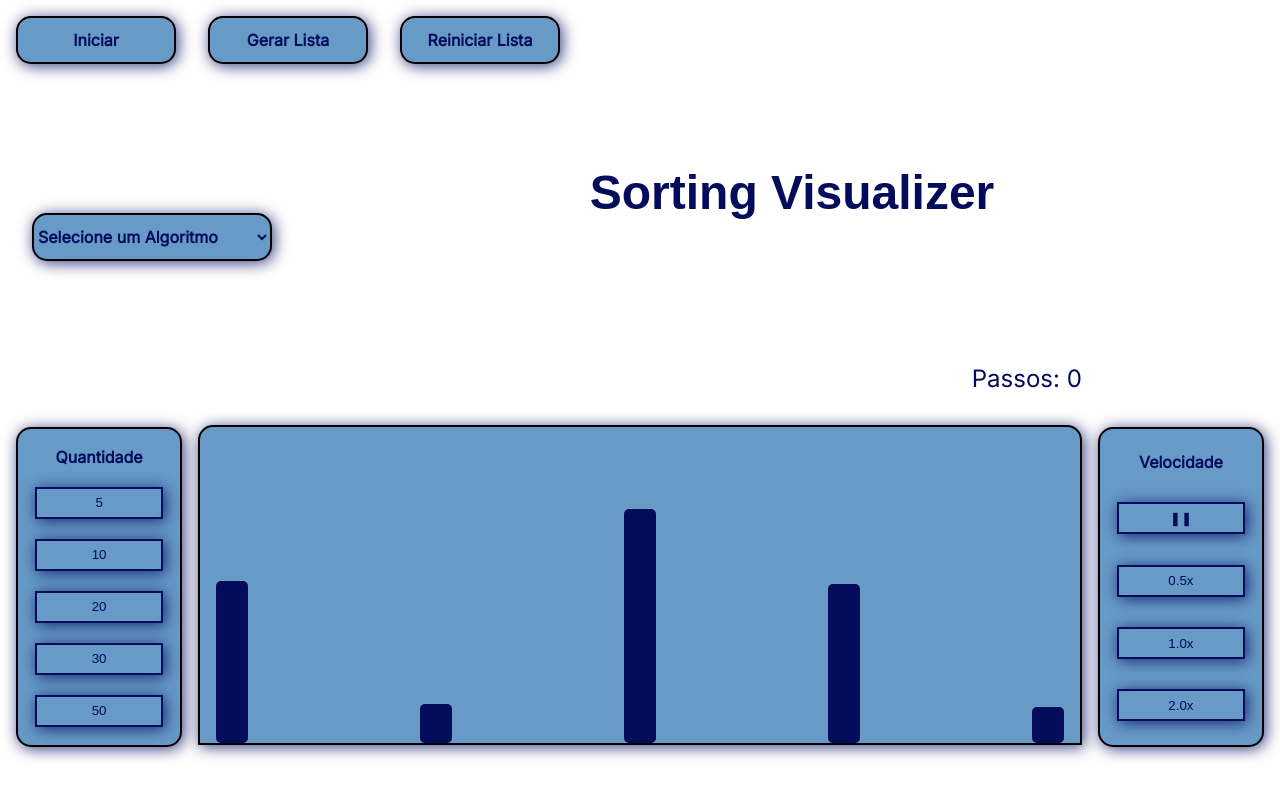
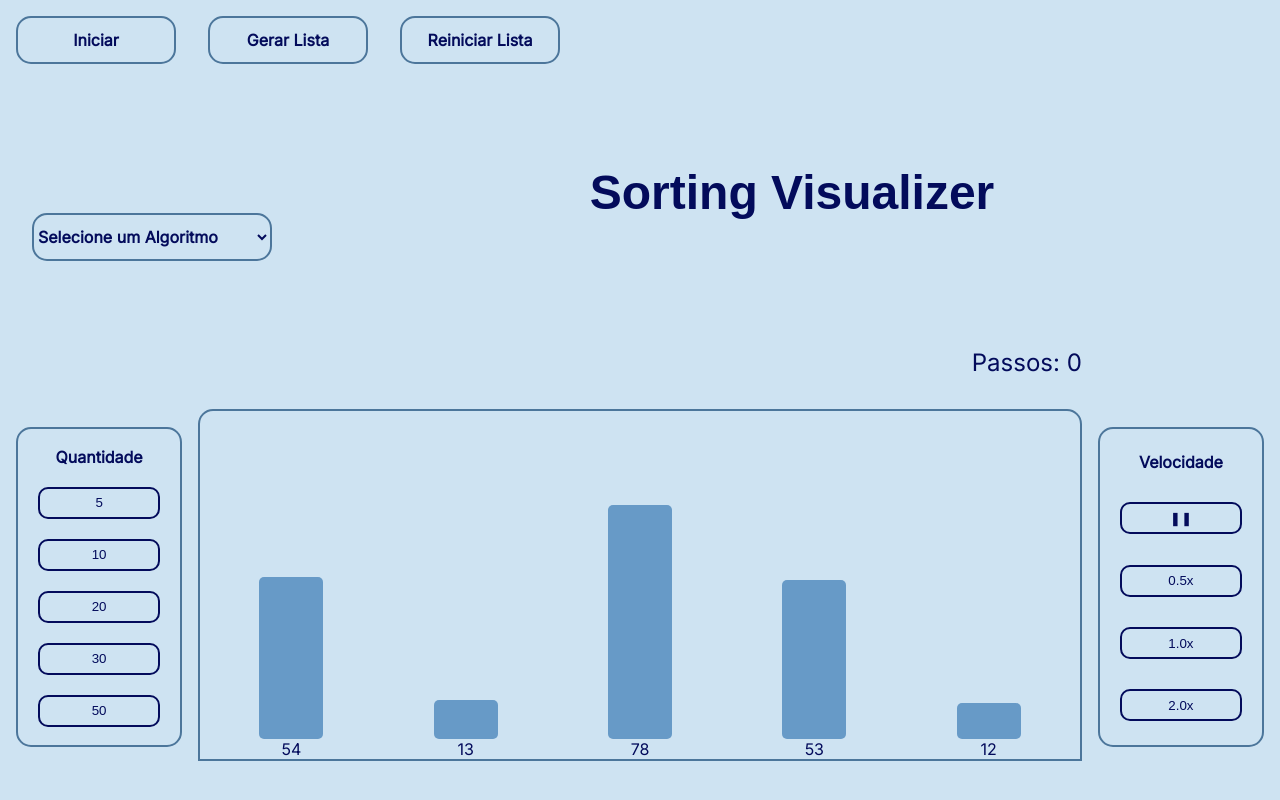
Before and after one commit to JoaoGabrielSSilva/Ordenai, an Electron app: page index.html in a window 1280 px wide. Drawn offline with Linux system fonts and the light colour scheme; a web font is replaced by a local one.

Commit message:
adicionado valores das barras

```diff
--- a/app.js
+++ b/app.js
@@ -34,7 +34,7 @@ const estado = {
     estaPausado: false
 }
 
-let duracaoPasso = 250; //duração do passo (1000 = 1 segundo)
+let duracaoPasso = 500; //duração do passo (1000 = 1 segundo)
 let lista = []; // inicializando a lista
 let listaAtual = []; // utilizado para armazenar a lista atual para reiniciar
 let passos = 0; // inicializando o contador de passos
@@ -65,7 +65,6 @@ function atualizarVelocidade(velocidade){
 //função que gera uma lista aleatória
 function gerarListaAleatoria(tamanho) {
 
-
     lista = Array.from({ length: tamanho }, () => Math.floor(Math.random() * 100) + 1); //gera uma lista com barras de tamanho entre 1 a 300
     listaAtual = Array.from(lista); // cria uma cópia da lista atual para reset
     mostrarLista(); // exibe a lista gerada
@@ -77,37 +76,29 @@ function mostrarLista() {
     const barrasAtivas = document.querySelectorAll('.barra.ativo');
     barrasAtivas.forEach(barra => barra.classList.remove('ativo'));
 
-    if (containerLista.children.length !== lista.length) {
-        containerLista.innerHTML = '';
-        lista.forEach((value) => {
-            const barra = document.createElement('div');
-            barra.className = 'barra';
-            barra.style.height = `${value * 3}px`;
-            containerLista.appendChild(barra);
-        });
-    } else {
-        const barras = containerLista.children;
-        lista.forEach((value, index) => {
-            barras[index].style.height = `${value * 3}px`;
-        });
-    }
+    containerLista.innerHTML = '';
+    lista.forEach((valor) => {
+        const barraContainer = document.createElement('div');
+        barraContainer.className = 'barra-container';
+
+        const barra = document.createElement('div');
+        barra.className = 'barra';
+        barra.style.height = `${valor * 3}px`;
+
+        const valorTexto = document.createElement('span');
+        valorTexto.className = 'valor-barra';
+        valorTexto.textContent = valor;
+
+        barraContainer.appendChild(barra);
+        barraContainer.appendChild(valorTexto);
+        containerLista.appendChild(barraContainer);
+    })
 }
 
 //função para realizar trocas em diferentes algoritmos de ordenação
 function trocar(i, j) {
-    const barras = containerLista.children;
-    const tempEsquerda = barras[i].offsetLeft;
-    const tempDireita = barras[j].offsetLeft;
-
-    barras[i].style.transform = `translateX(${tempDireita - tempEsquerda}px)`;
-    barras[j].style.transform = `translateX(${tempEsquerda - tempDireita}px)`;
-
-    setTimeout(() => {
-        barras[i].style.transform = 'translateX(0)';
-        barras[j].style.transform = 'translateX(0)';
-        [lista[i], lista[j]] = [lista[j], lista[i]];
-        mostrarLista();
-    }, duracaoPasso / 2);
+    [lista[i], lista[j]] = [lista[j], lista[i]];
+    mostrarLista();
 }
 
 //função que inicia a ordenação ao clicar no botão
--- a/style.css
+++ b/style.css
@@ -6,9 +6,9 @@
     --background: #CEE3F2;
     --dark-color: #030B5B;
     --light-color: #679AC7;
+    --border-color: #4c769b;
     --primary-font: "Sarpanch", sans-serif;
     --secondary-font: "Inter", sans-serif;
-
 }
 
 
@@ -22,7 +22,7 @@
 body{
     display: flex;
     flex-wrap: wrap;
-
+    background-color: var(--background);
     width: 100vw;
     height: 100vh;
     overflow: hidden;
@@ -48,48 +48,34 @@ h1{
 
 
     .btn{
-        background-color: var(--light-color);
+        background-color: var(--background);
         width: 10rem;
         height: 3rem;
         margin: 1rem;
-        border: 2px solid #000;
+        border: 2px solid var(--border-color);
         border-radius: 15px;
         font-family: var(--secondary-font);
         font-weight: 700;
         font-size: 1rem;
         color: var(--dark-color);
         cursor: pointer;
-        transition: all 0.3s ease;
-        box-shadow: 2px 2px 15px 0px rgba(3, 11, 91, 0.8);
     }
 
-    .btn:hover {
-        background-color: var(--dark-color); /* Altera a cor de fundo */
-        color: var(--light-color); /* Altera a cor do texto */
-        box-shadow: 0 4px 8px rgba(0, 0, 0, 0.2); /* Adiciona uma sombra suave */
-    }
+
 }
 
 #selec-algoritmos{
-    background-color: var(--light-color);
+    background-color: var(--background);
     height: 3rem;
     width: 15rem;
     margin: 3rem 2rem;
-    border: 2px solid #000;
+    border: 2px solid var(--border-color);
     border-radius: 15px;
     font-family: var(--secondary-font);
     font-weight: 700;
     font-size: 1rem;
     color: var(--dark-color);
     cursor: pointer;
-    transition: all 0.3s ease;
-    box-shadow: 2px 2px 15px 0px rgba(3, 11, 91, 0.8);
-}
-
-#selec-algoritmos:hover {
-    background-color: var(--dark-color); /* Altera a cor de fundo */
-    color: var(--light-color); /* Altera a cor do texto */
-    box-shadow: 0 4px 8px rgba(0, 0, 0, 0.2); /* Adiciona uma sombra suave */
 }
 
 
@@ -118,23 +104,25 @@ h1{
             gap: 0.5rem;
             height: 100%;
             width: 100%;
-            min-height: 40vh;
-            background-color: var(--light-color);
-            border: 2px solid #000;
+            min-height: 22rem;
+            background-color: var(--background);
+            border: 2px solid var(--border-color);
             border-radius: 15px 15px 0 0;
-            padding: 1rem 1rem 0;
+            padding: 1rem 0.5rem 0;
             margin-top: 2rem;
-            box-shadow: 2px 2px 15px 0px rgba(3, 11, 91, 0.8);
+
+            .barra-container{
+                flex: 1;
+                display: flex;
+                flex-direction: column;
+                align-items: center;
+                min-width: 0;
 
                 .barra {
-                flex: 1;
-                width: 0.5rem;
-                min-width: 1rem;
-                max-width: 2rem;
-                background-color: var(--dark-color);
-                transition: height 0.5s ease;
-                transform: 0.5s ease;
-                transform: translateX(0);
+                    width: 100%;
+                    min-width: 0.5rem;
+                    max-width: 4rem;
+                    background-color: var(--light-color);
                     border-radius: 5px;
                 }
 
@@ -145,6 +133,17 @@ h1{
                 .chave{
                     background-color: #36f436;
                 }
+
+                .valor-barra{
+                    font-family: var(--secondary-font);
+                    font-size: 1rem;
+                    color: var(--dark-color);
+                }
+
+
+            }
+
+
         }
     }
 
@@ -156,14 +155,13 @@ h1{
         width: 15%;
         height: 100%;
         margin: 4rem 1rem 0;
-        background-color: var(--light-color);
-        border: 2px solid #000;
+        background-color: var(--background);
+        border: 2px solid var(--border-color);
         border-radius: 15px;
         font-family: var(--secondary-font);
         font-weight: 700;
         font-size: 1rem;
         color: var(--dark-color);
-        box-shadow: 2px 2px 15px 0px rgba(3, 11, 91, 0.8);
 
         p{
             text-align: center;
@@ -171,15 +169,16 @@ h1{
         }
 
         .btn{
-            background-color: var(--light-color);
+            background-color: var(--background);
             color: var(--dark-color);
             border: 2px solid var(--dark-color);
+            border-radius: 10px;
             margin-bottom: 1rem;
-            width: 8rem;
+            width: 75%;
             height: 2rem;
             cursor: pointer;
             transition: all 0.3s ease;
-            box-shadow: 2px 2px 15px 0px rgba(3, 11, 91, 0.8);
+
         }
 
         .btn:hover {
```
Lines whose indentation alone changed are shown as unchanged.
